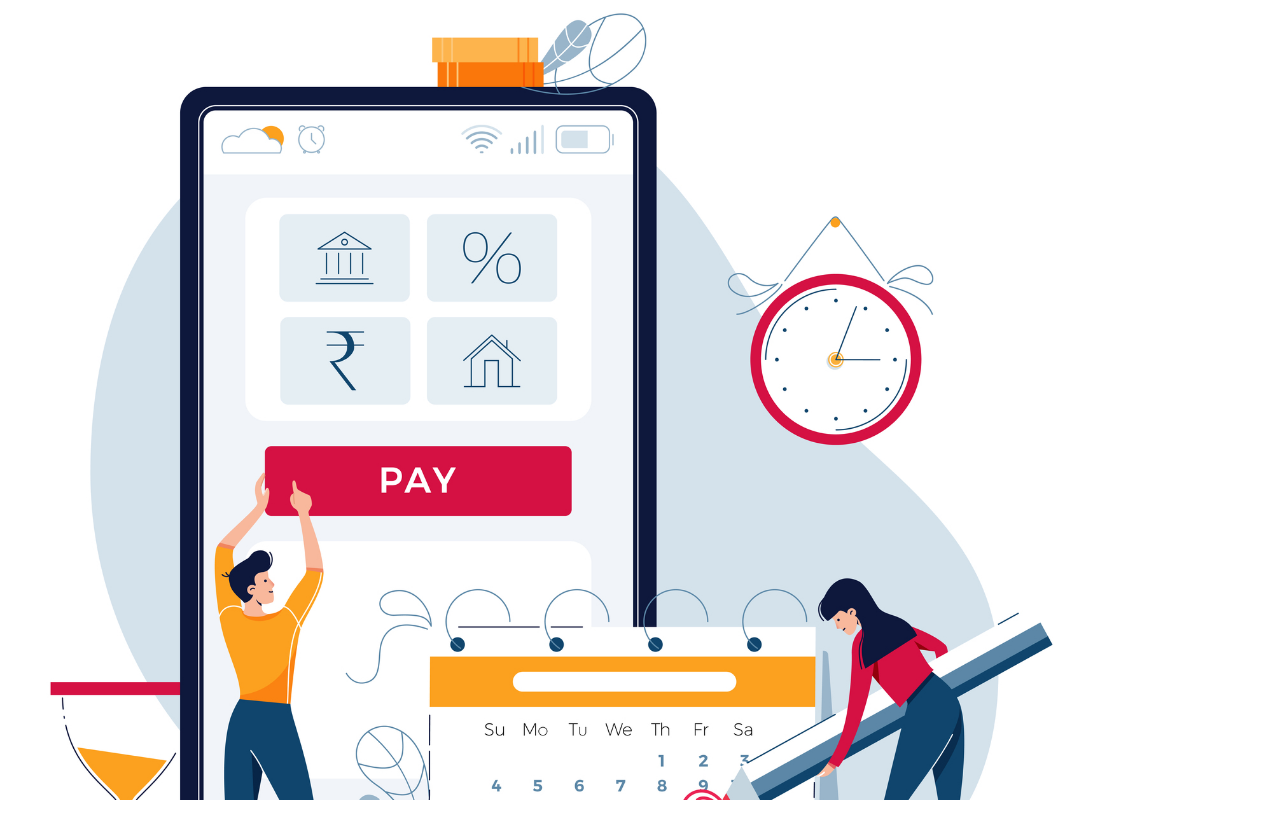
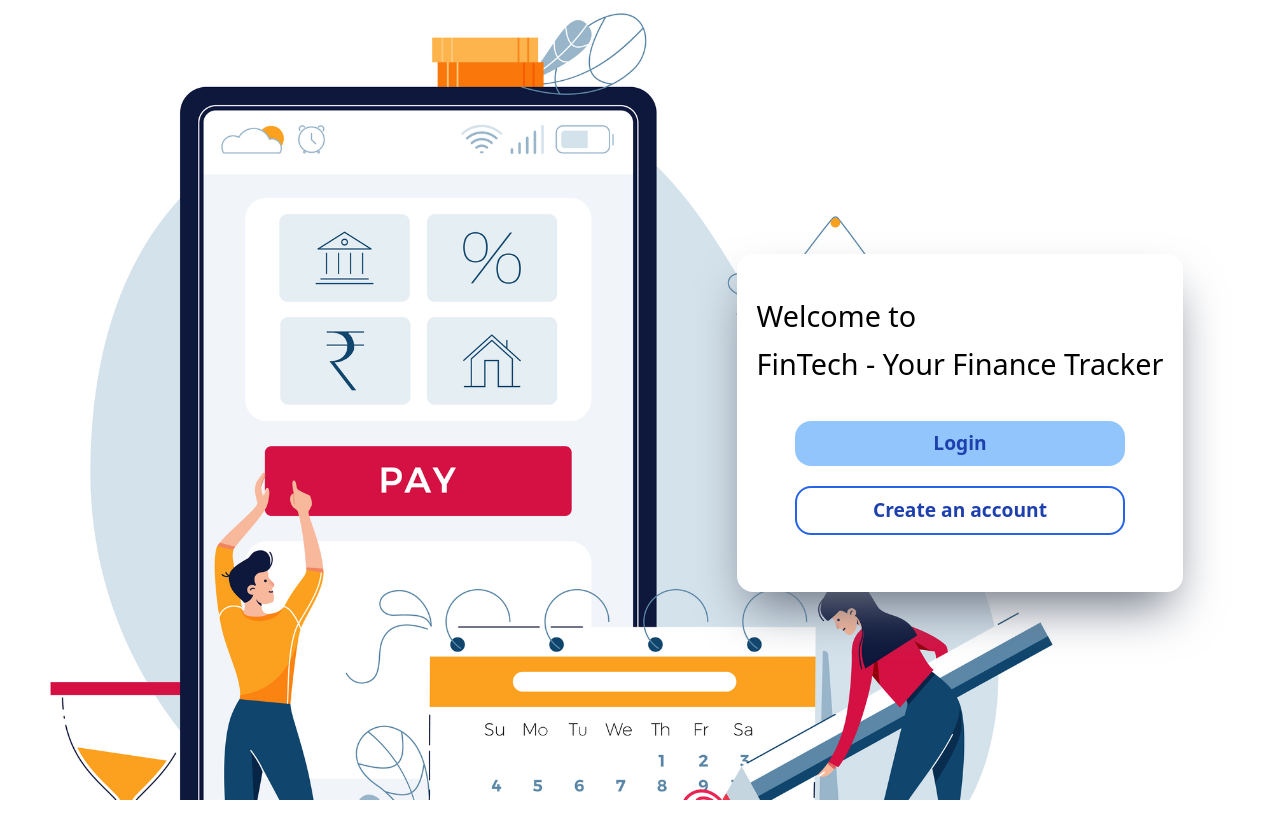
Before and after one commit to KrishnenduDakshi2002/Fintech-MindWebs, a React (Vite) app in the folder Fintech-client/: page / in a window 1280 px wide. Shown: the top 838 px of the page. Before the commit the page ends 800 px from the top, so only its background shows below. Built offline with nearby package versions, Linux system fonts and the light colour scheme.

Commit message:
added welcome screen and minor change in login page

```diff
--- a/Fintech-client/src/App.tsx
+++ b/Fintech-client/src/App.tsx
@@ -1,25 +1,27 @@
-import { Routes,Route } from "react-router-dom"
-import NavBar from "./components/NavBar"
-import Home from "./Screen/Home"
-import Visualize from "./Screen/Visualize"
-import Layout from "./components/Layout"
-import LandingPage from "./Screen/LandingPage"
-import Login from "./components/Login"
-import SignUp from "./components/Signup"
+import { Routes, Route } from "react-router-dom";
+import NavBar from "./components/NavBar";
+import Home from "./Screen/Home";
+import Visualize from "./Screen/Visualize";
+import Layout from "./components/Layout";
+import LandingPage from "./Screen/LandingPage";
+import Login from "./components/Login";
+import SignUp from "./components/Signup";
+import Welcome from "./components/Welcome";
 
 const App = () => {
   return (
     <Routes>
-      <Route path="/" element={<LandingPage/>}>
-          <Route path="login" element={<Login/>}/>
-          <Route path="signup" element={<SignUp/>}/>
-        </Route>
-      <Route path="/user/" element={<Layout/>}>
-        <Route path="dashboard" element={<Home/>}/>
-        <Route path="visualize" element={<Visualize/>}/>
+      <Route path="/" element={<LandingPage />}>
+        <Route index element={<Welcome />} />
+        <Route path="login" element={<Login />} />
+        <Route path="signup" element={<SignUp />} />
+      </Route>
+      <Route path="/user/" element={<Layout />}>
+        <Route path="dashboard" element={<Home />} />
+        <Route path="visualize" element={<Visualize />} />
       </Route>
     </Routes>
-  )
-}
+  );
+};
 
-export default App
+export default App;
--- a/Fintech-client/src/components/Login.tsx
+++ b/Fintech-client/src/components/Login.tsx
@@ -43,8 +43,8 @@ function Login() {
             <p className="text-[1.2rem] text-blue-800 font-bold">Login</p>
           </button>
           <button className="border-2 border-blue-600 py-2 px-10 w-[90%] rounded-2xl hover:bg-blue-400 hover:border-transparent">
-            <Link to="/signup">
-              <p className="text-[1.2rem] text-blue-800 font-bold">Create an account</p>
+            <Link to="/">
+              <p className="text-[1.2rem] text-blue-800 font-bold">Back</p>
             </Link>
           </button>
         </div>
--- /dev/null
+++ b/Fintech-client/src/components/Welcome.tsx
@@ -0,0 +1,28 @@
+import { useEffect, useState } from "react";
+import { Link,useNavigate } from "react-router-dom";
+
+function Welcome() {
+
+    const navigate = useNavigate();
+  return (
+    <div className="max-w-[30rem] lg:h-[40%] h-[30%] rounded-2xl bg-white shadow-gray-500 shadow-2xl  grid grid-rows-[3rem_1fr] py-10">
+      <h1 className="text-[1.8rem] mx-5">Welcome to</h1>
+      <h1 className="text-[1.8rem] mx-5">FinTech - Your Finance Tracker</h1>
+      <div className="grid grid-rows-[1fr_1fr_2.5fr] mx-10 pt-5">
+        <div className="flex justify-evenly items-center flex-col my-4">
+          <button onClick={()=> navigate('/login')} className="bg-blue-300 py-2 px-10 mb-5 w-[90%] rounded-2xl hover:bg-blue-400">
+            <p className="text-[1.2rem] text-blue-800 font-bold">Login</p>
+          </button>
+          <button onClick={()=> navigate('/signup')} className="border-2 border-blue-600 py-2 px-10 w-[90%] rounded-2xl hover:bg-blue-400 hover:border-transparent">
+            <Link to="/signup">
+              <p className="text-[1.2rem] text-blue-800 font-bold">Create an account</p>
+            </Link>
+          </button>
+        </div>
+      </div>
+    </div>
+  );
+}
+
+
+export default Welcome;
```
Also changed, not shown: 1 other file (tests, documents, lock files or other folders).
